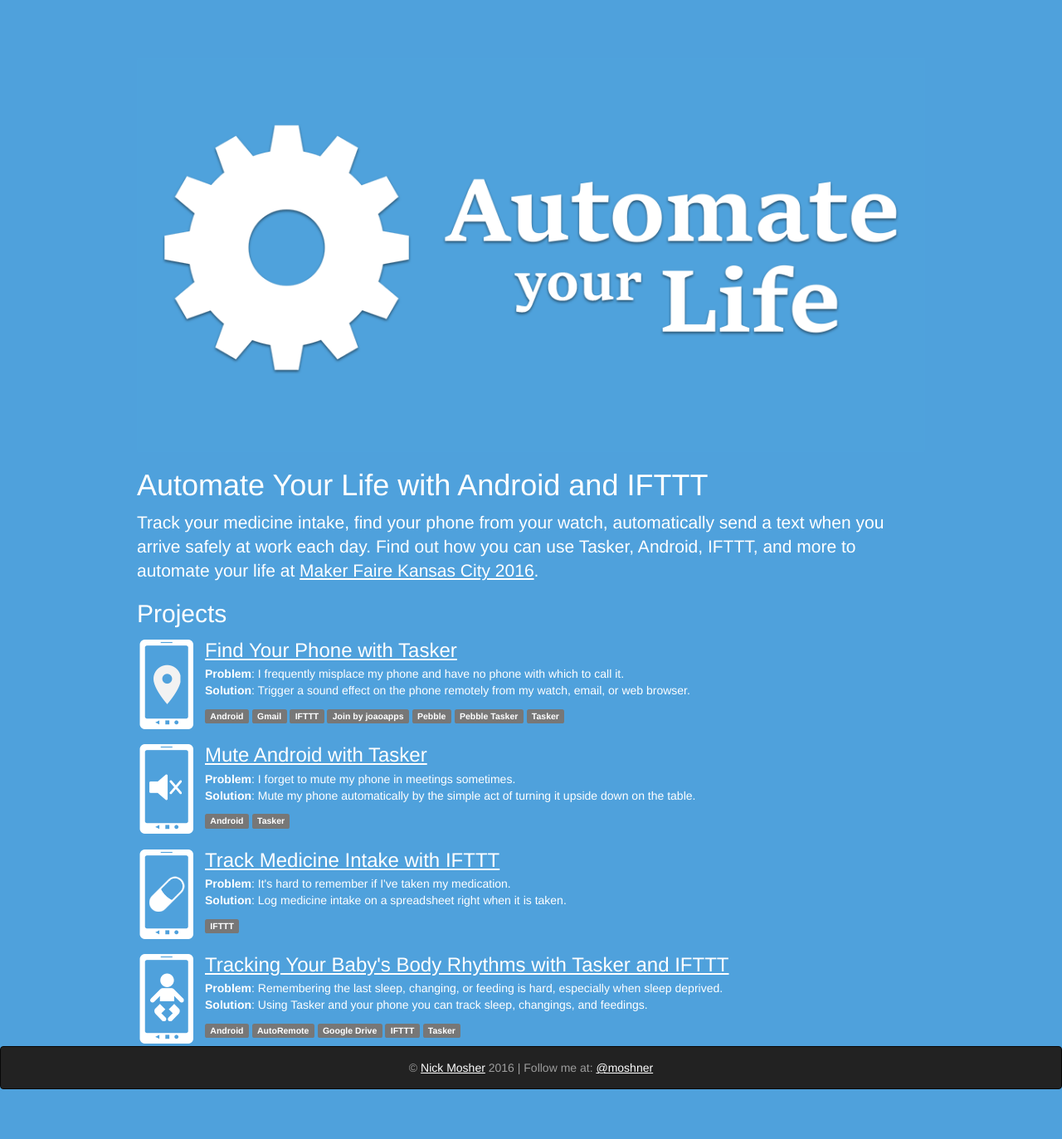
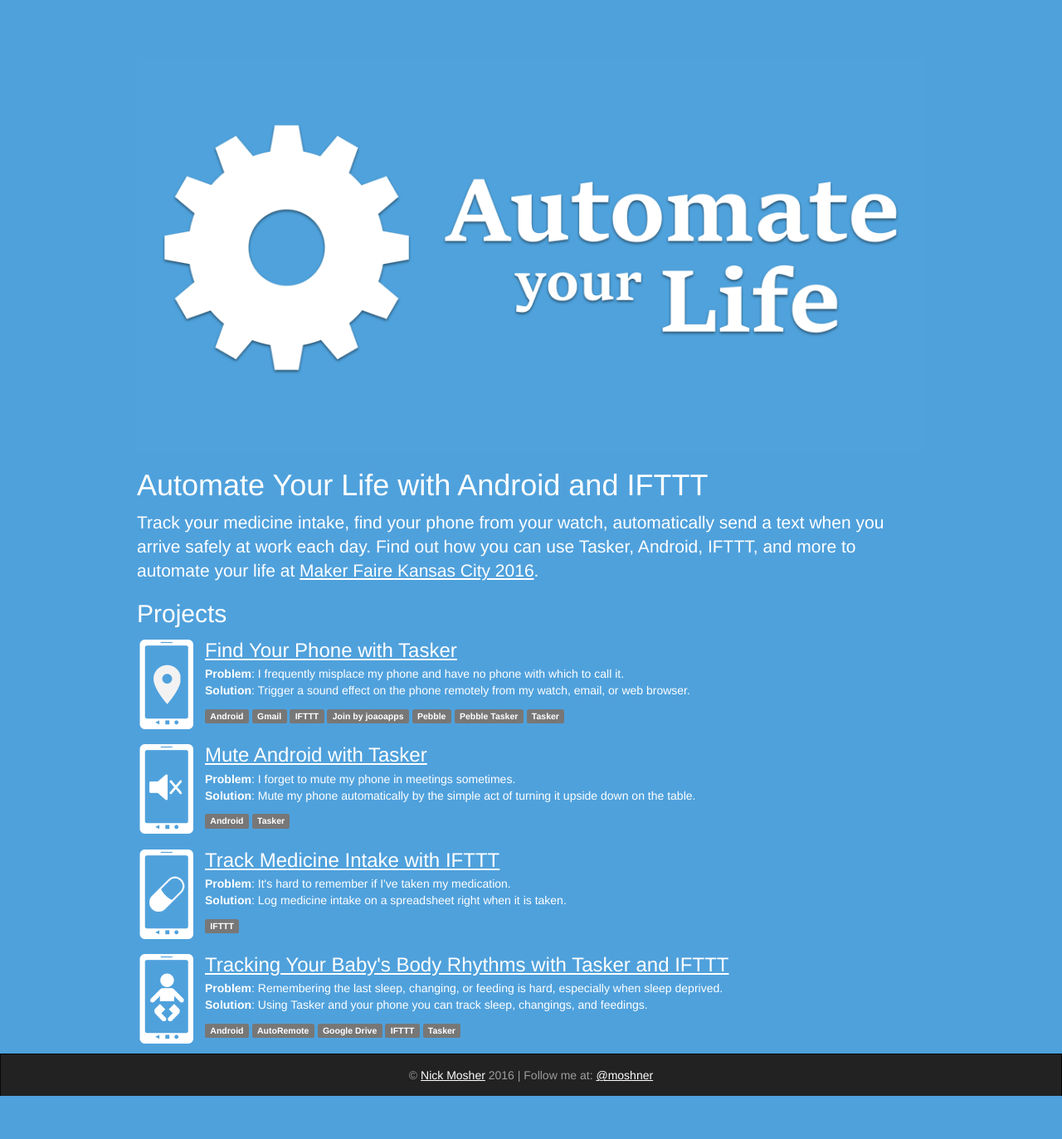
Before and after one commit to moshner/automateyourlife.org, a Jekyll site: the page built from index.html, in a window 1280 px wide. Shown: the whole page at 83% size. Built offline with Jekyll 4.4.1, drawn with Linux system fonts in a browser that asks for light colours; nearby versions of some CDN libraries; after the commit the page ends 1321 px from its top, so only the background shows below that.

Commit message:
footer styles

```diff
--- a/assets/styles/site.css
+++ b/assets/styles/site.css
@@ -8,7 +8,10 @@
     padding-top: 70px;
     margin-bottom: 60px;
 }
-body > footer {
+body > footer.navbar {
+    border-radius: 0;
+    border-bottom-width: 0;
+    margin-bottom: 0;
     position: absolute;
     bottom: 0;
     width: 100%;
```
